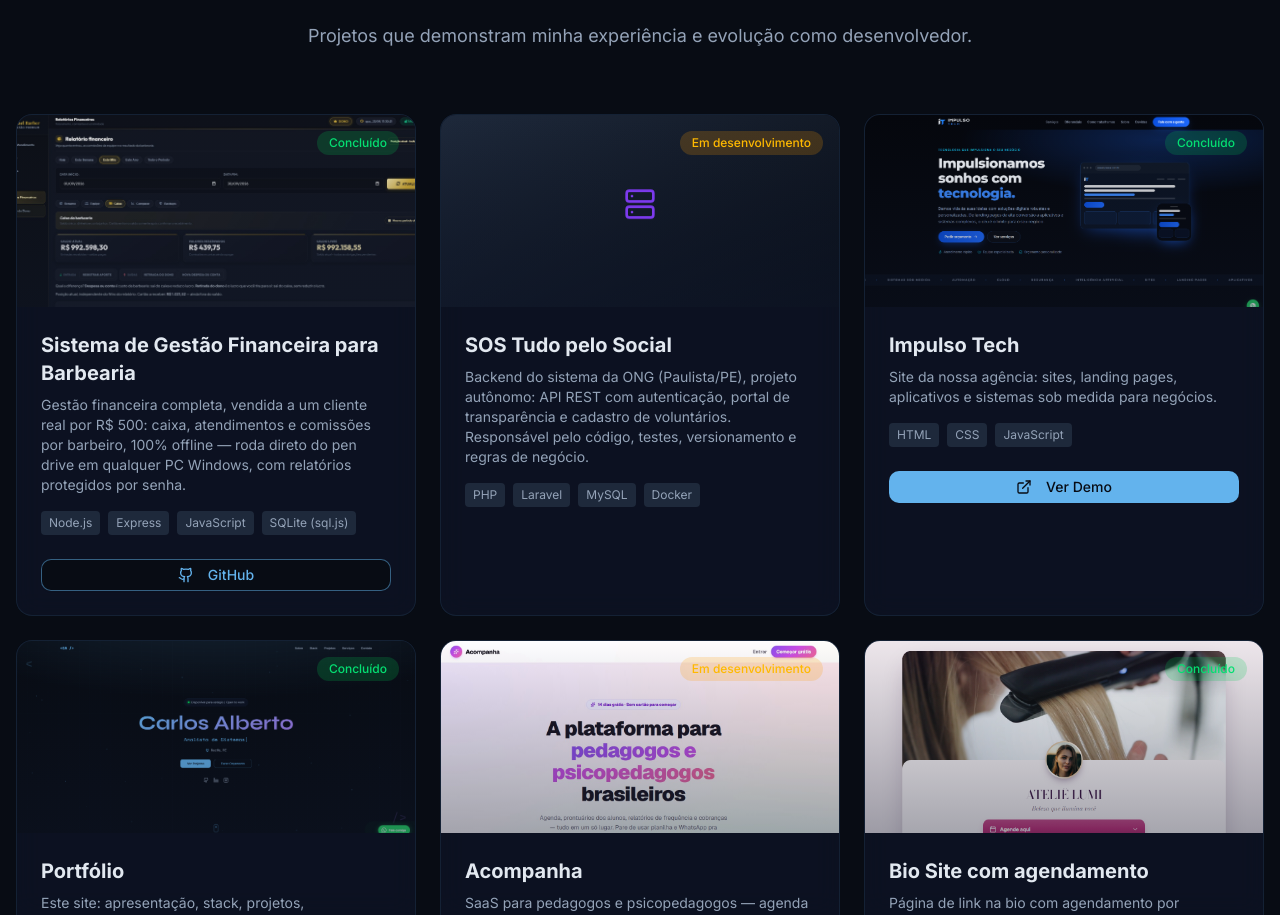
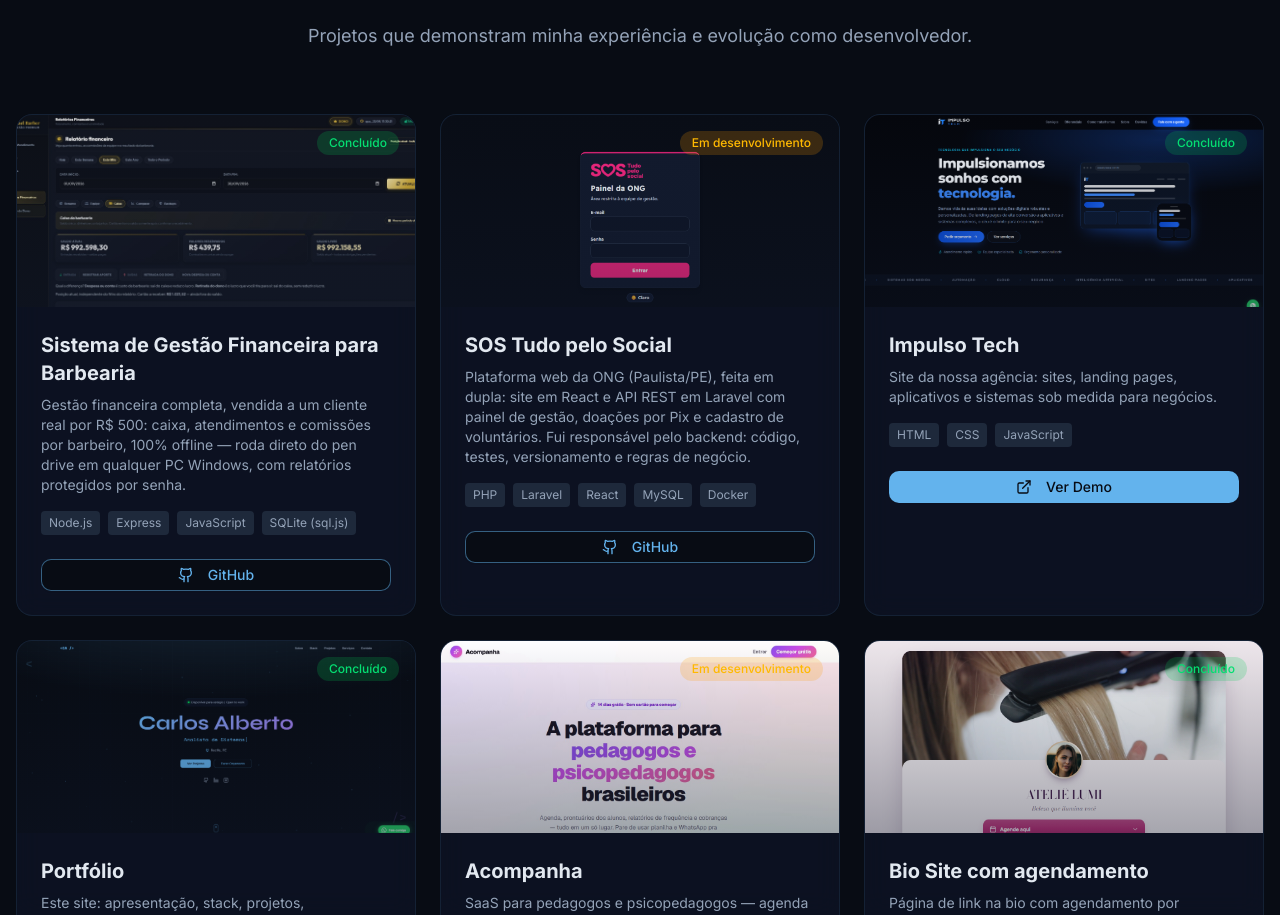
Before and after one commit to ConnorOmarley/portfolio, a Next.js app: page / in a window 1280 px wide. Shown: the part 2849-3764 px from the top of the page. Built offline with nearby package versions, Linux system fonts and the light colour scheme.

Commit message:
feat: SOS com painel e GitHub da dupla, Boutique com imagem e descricao corrigida
Co-Authored-By: Claude Sonnet 5.5 <noreply@anthropic.com>

```diff
--- a/components/projects.tsx
+++ b/components/projects.tsx
@@ -29,10 +29,12 @@ const projects: Project[] = [
   },
   {
     title: 'SOS Tudo pelo Social',
-    description: 'Backend do sistema da ONG (Paulista/PE), projeto autônomo: API REST com autenticação, portal de transparência e cadastro de voluntários. Responsável pelo código, testes, versionamento e regras de negócio.',
-    tags: ['PHP', 'Laravel', 'MySQL', 'Docker'],
+    description: 'Plataforma web da ONG (Paulista/PE), feita em dupla: site em React e API REST em Laravel com painel de gestão, doações por Pix e cadastro de voluntários. Fui responsável pelo backend: código, testes, versionamento e regras de negócio.',
+    tags: ['PHP', 'Laravel', 'React', 'MySQL', 'Docker'],
     status: 'in-progress',
     icon: <Server className="text-[#7c3aed]" size={32} />,
+    image: '/sos-painel-preview.png',
+    githubUrl: 'https://github.com/Matheus-Br09/InterADS4M',
   },
   {
     title: 'Impulso Tech',
@@ -118,10 +120,11 @@ const projects: Project[] = [
   },
   {
     title: 'Boutique Chat Chic',
-    description: 'Catálogo com vitrine pública e painel administrativo. RLS no Postgres e validação em PL/pgSQL.',
-    tags: ['PostgreSQL', 'PL/pgSQL', 'RLS'],
+    description: 'Site de demonstração para boutique feminina: vitrine, coleção, depoimentos, perguntas frequentes e atendimento pelo WhatsApp.',
+    tags: ['TanStack Start', 'React', 'TypeScript', 'Tailwind CSS'],
     status: 'completed',
     icon: <ShoppingBag className="text-[#7c3aed]" size={32} />,
+    image: '/boutique-preview.png',
     githubUrl: 'https://github.com/ConnorOmarley/boutique-chat-chic',
   },
   {
```
Also changed, not shown: public/boutique-preview.png (added), public/sos-painel-preview.png (added).
